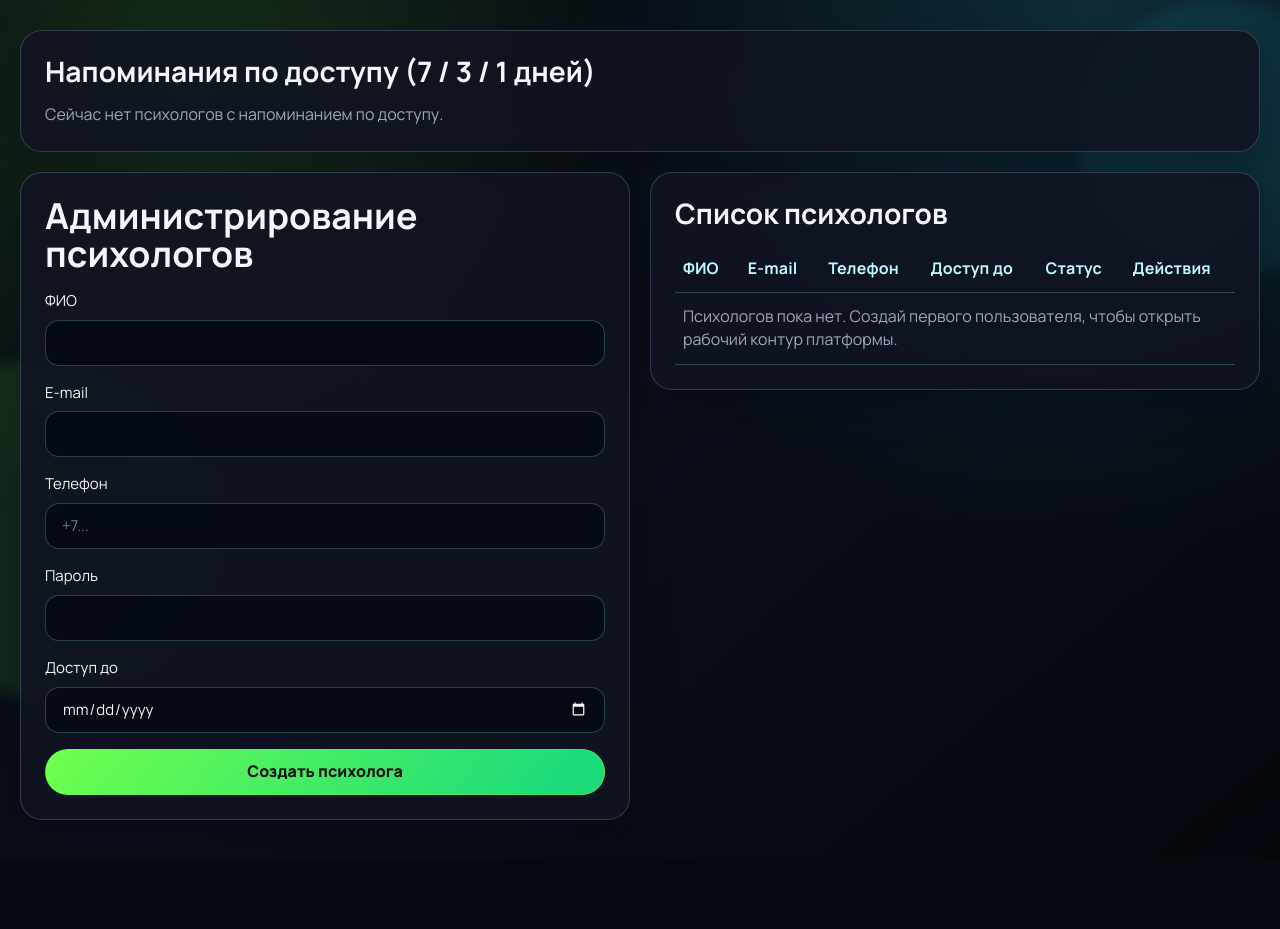
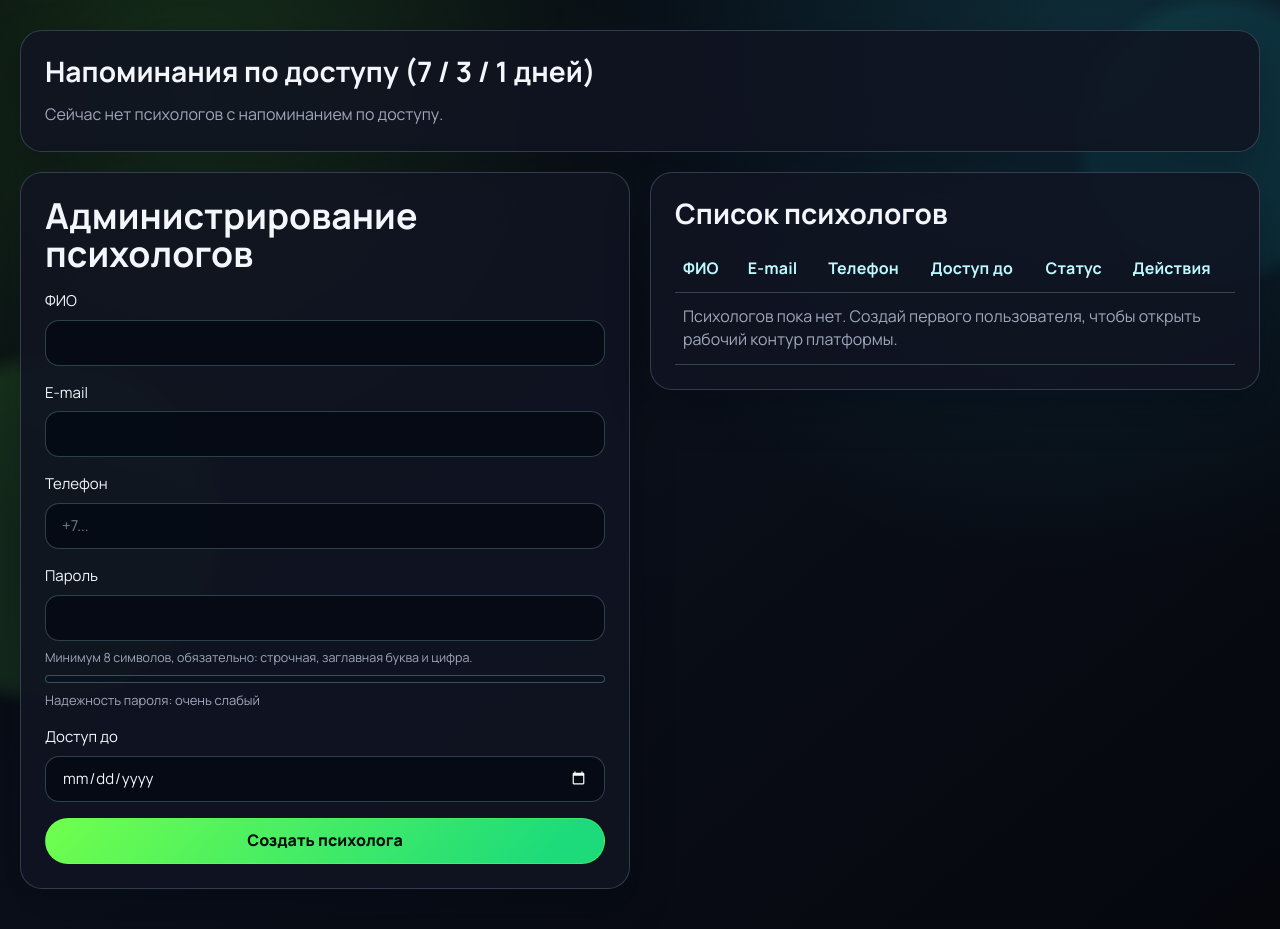
Before and after one commit to kleget/titanit-profdnk-mvp, a FastAPI app: template backend/app/templates/admin.html in a window 1280 px wide. Shown: the part 81-1010 px from the top of the page. Before the commit the page ends 901 px from the top, so only its background shows below. Run offline with FastAPI, Linux system fonts and the light colour scheme; the template is opened without the code that fills it, so the values that code supplies are empty.

Commit message:
feat(admin): enforce password policy and add strength meter

```diff
--- a/backend/app/static/css/app.css
+++ b/backend/app/static/css/app.css
@@ -387,6 +387,62 @@ html[data-theme="light"] .brand {
 .form-grid {
   display: grid;
   gap: var(--space-4);
+}
+
+.password-strength {
+  display: grid;
+  gap: var(--space-2);
+  margin-top: calc(var(--space-2) * -1);
+}
+
+.password-strength-track {
+  height: 8px;
+  border-radius: var(--radius-pill);
+  border: 1px solid rgba(169, 248, 255, 0.28);
+  background: rgba(11, 18, 30, 0.72);
+  overflow: hidden;
+}
+
+.password-strength-fill {
+  display: block;
+  height: 100%;
+  width: 0%;
+  border-radius: inherit;
+  background: rgba(255, 107, 122, 0.85);
+  transition:
+    width 0.18s ease,
+    background-color 0.18s ease;
+}
+
+.password-strength-text {
+  margin: 0;
+  color: var(--muted);
+  font-size: 13px;
+}
+
+.password-strength[data-level="1"] .password-strength-fill {
+  width: 20%;
+  background: rgba(255, 107, 122, 0.9);
+}
+
+.password-strength[data-level="2"] .password-strength-fill {
+  width: 40%;
+  background: rgba(255, 157, 73, 0.88);
+}
+
+.password-strength[data-level="3"] .password-strength-fill {
+  width: 60%;
+  background: rgba(255, 214, 87, 0.88);
+}
+
+.password-strength[data-level="4"] .password-strength-fill {
+  width: 80%;
+  background: rgba(132, 226, 92, 0.9);
+}
+
+.password-strength[data-level="5"] .password-strength-fill {
+  width: 100%;
+  background: rgba(61, 219, 128, 0.94);
 }
 
 label,
--- a/backend/app/templates/admin.html
+++ b/backend/app/templates/admin.html
@@ -37,8 +37,24 @@
       </label>
       <label>
         Пароль
-        <input type="text" name="password" required>
+        <input
+          type="password"
+          name="password"
+          required
+          minlength="8"
+          autocomplete="new-password"
+          data-password-input
+        >
+        <small class="muted">
+          Минимум 8 символов, обязательно: строчная, заглавная буква и цифра.
+        </small>
       </label>
+      <div class="password-strength" data-password-meter data-level="0">
+        <div class="password-strength-track">
+          <span class="password-strength-fill"></span>
+        </div>
+        <p class="password-strength-text">Надежность пароля: не задан</p>
+      </div>
       <label>
         Доступ до
         <input type="date" name="access_until">
@@ -93,4 +109,42 @@
     </div>
   </article>
 </section>
+
+<script>
+  const passwordInput = document.querySelector("[data-password-input]");
+  const passwordMeter = document.querySelector("[data-password-meter]");
+  const passwordMeterText = passwordMeter?.querySelector(".password-strength-text");
+
+  function passwordStrengthLevel(value) {
+    if (!value) return 0;
+    let score = 0;
+    if (value.length >= 8) score += 1;
+    if (/[a-zа-яё]/.test(value)) score += 1;
+    if (/[A-ZА-ЯЁ]/.test(value)) score += 1;
+    if (/\d/.test(value)) score += 1;
+    if (/[^A-Za-zА-Яа-яЁё0-9]/.test(value)) score += 1;
+    return Math.min(5, score);
+  }
+
+  function passwordStrengthLabel(level) {
+    if (level <= 1) return "Надежность пароля: очень слабый";
+    if (level === 2) return "Надежность пароля: слабый";
+    if (level === 3) return "Надежность пароля: средний";
+    if (level === 4) return "Надежность пароля: хороший";
+    return "Надежность пароля: сильный";
+  }
+
+  function updatePasswordMeter() {
+    if (!passwordInput || !passwordMeter || !passwordMeterText) return;
+    const level = passwordStrengthLevel(passwordInput.value);
+    passwordMeter.dataset.level = String(level);
+    passwordMeterText.textContent = passwordStrengthLabel(level);
+  }
+
+  if (passwordInput && passwordMeter) {
+    passwordInput.addEventListener("input", updatePasswordMeter);
+    passwordInput.addEventListener("change", updatePasswordMeter);
+    updatePasswordMeter();
+  }
+</script>
 {% endblock %}
```
Also changed, not shown: backend/app/routers/admin.py (+38 -20 lines), backend/app/security.py (+18 -0 lines), tests/test_admin_password_policy.py (added, +80 -0 lines), README.md.
